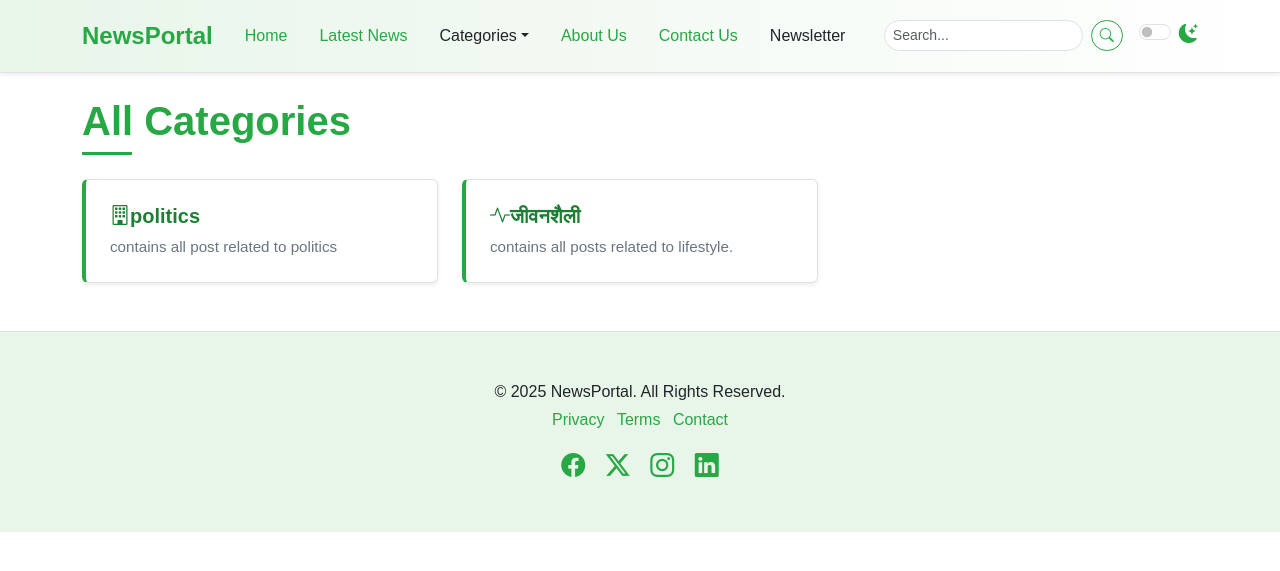
After one commit to diwashgauli/newsportal_django-, a Django app: page /all-categories/ in a window 1280 px wide. The commit adds this page. Shown: the top 571 px of the page. Run offline with Django 5.2, Linux system fonts and the light colour scheme; data comes from the database, SQL or seed files in the repository; both versions use the stored data as it was after the commit; some libraries are stand-ins or nearby versions.

Commit message:
Implement PostByCategoryView and CategoryListView for category filtering.

```diff
--- a/NEWS/settings.py
+++ b/NEWS/settings.py
@@ -62,6 +62,7 @@ TEMPLATES = [
                 'django.template.context_processors.request',
                 'django.contrib.auth.context_processors.auth',
                 'django.contrib.messages.context_processors.messages',
+                "newspaper.nav.navigation",  #we made this in nav.py globally while rest of above is made by django itself.
             ],
         },
     },
--- /dev/null
+++ b/newspaper/nav.py
@@ -0,0 +1,6 @@
+from newspaper.models import Category
+
+
+def navigation(request):
+    categories = Category.objects.all()[:4]
+    return {"categories": categories}
--- a/newspaper/urls.py
+++ b/newspaper/urls.py
@@ -5,7 +5,9 @@ urlpatterns = [
     path("post-list/",views.PostListView.as_view(),name="post-list"),
     path("post-detail/<int:pk>/",views.PostDetailView.as_view(),name="post-detail"),
     path("about/",views.AboutView.as_view(),name="about"),
-    path("contact/",views.ContactCreateView.as_view(),name="contact")
+    path("contact/",views.ContactCreateView.as_view(),name="contact"),
+    path("post-by-category/<int:category_id>/",views.PostByCategoryView.as_view(),name="post-by-category"),
+    path("all-categories/",views.CategoryListView.as_view(),name="all-categories")
 
 
 ]
--- a/newspaper/views.py
+++ b/newspaper/views.py
@@ -1,5 +1,5 @@
 from django.shortcuts import render
-from newspaper.models import Post,Advertisement,OurTeam,Contact,ContactInformation
+from newspaper.models import Post,Advertisement,OurTeam,Contact,ContactInformation,Category
 from django.views.generic import ListView, DetailView,TemplateView,CreateView
 from django.contrib.messages.views import SuccessMessageMixin
 from newspaper.forms import ContactForm
@@ -77,8 +77,6 @@ class PostListView(SideBarMixin,ListView):
 
     def get_context_data(self,**kwargs):
 
-
-
         context = super().get_context_data(**kwargs)
         context["featured_post"] = (
             Post.objects.filter(published_at__isnull=False,status="active").order_by("-published_at","-views_count").first()
@@ -95,9 +93,7 @@ class PostDetailView(SideBarMixin,DetailView):
     context_object_name= "post"
 
     def get_queryset(self):
-        query=super().get_queryset()
-        query=query.filter(published_at__isnull=False, status="active")
-        return query
+        return Post.objects.filter(published_at__isnull=False, status="active")
 
     def get_context_data(self, **kwargs):
         context = super().get_context_data(**kwargs)
@@ -138,4 +134,32 @@ class ContactCreateView(SuccessMessageMixin, CreateView):
 
         )
 
+
         return context
+
+#clicking on drop bar category views left
+
+
+
+class PostByCategoryView(SideBarMixin,ListView):
+    model = Post
+    template_name="newsportal/list/list.html"
+    context_object_name="posts"
+    paginate_by=1
+
+
+    def get_queryset(self):
+        query = super().get_queryset()
+        query = query.filter(
+            published_at__isnull= False,
+            status="active",
+            category_id=self.kwargs["category_id"],
+
+        ).order_by("-published_at")
+        return query
+
+
+class CategoryListView(ListView):
+    model=Category
+    template_name="newsportal/categories.html"
+    context_object_name="categories"
--- a/templates/newsportal/base.html
+++ b/templates/newsportal/base.html
@@ -33,9 +33,7 @@
 
 
     <!-- Bootstrap Bundle with Popper -->
-    <script src="{% static 'bootstrap.bundle.min.js'%}"
-            integrity="sha384-YvpcrYf0tY3lHB60NNkmXc5s9fDVZLESaAA55NDzOxhy9GkcIdslK1eN7N6jIeHz"
-            crossorigin="anonymous"></script>
+    <script src="{% static 'js/bootstrap.bundle.min.js'%}"></script>
     <!-- Custom JS -->
     <script src="{% static 'js/script.js' %}"></script>
   </body>
--- /dev/null
+++ b/templates/newsportal/categories.html
@@ -0,0 +1,24 @@
+{% extends "newsportal/base.html" %}
+
+{% block content %}
+  <div class="container mt-4 mb-5">
+        <h1 class="mb-4 section-title"><span>All Categories</span></h1>
+
+        <div class="row row-cols-1 row-cols-md-2 row-cols-lg-3 g-4">
+
+            <!-- Category Card 1 -->
+             {% for category in categories %}
+            <div class="col">
+                <div class="card h-100 shadow-sm list-item-card">
+                    <div class="card-body">
+                        <h5 class="card-title"><a href="{% url 'post-by-category' category.id %}"><i class="{{ category.icon }} "></i>{{category.name}}</a></h5>
+                        <p class="card-text">{{category.description}}</p>
+                    </div>
+                </div>
+            </div>
+            {% endfor %}
+
+        </div>
+    </div>
+
+{% endblock content %}
--- a/templates/newsportal/nav.html
+++ b/templates/newsportal/nav.html
@@ -1,3 +1,4 @@
+<!-- Elegant Navbar -->
 <nav class="navbar navbar-expand-lg sticky-top elegant-navbar">
   <div class="container">
     <a class="navbar-brand fw-bold" href="index.html">NewsPortal</a>
@@ -25,23 +26,16 @@
              data-bs-toggle="dropdown"
              aria-expanded="false">Categories</a>
           <ul class="dropdown-menu">
+            {% for category in categories %}
               <li>
-                  <a class="dropdown-item" href="category.html">Politics</a>
+                <a class="dropdown-item" href="{% url 'post-by-category' category.pk %}">{{ category.name }}</a>
               </li>
-                <li>
-                  <a class="dropdown-item" href="category.html">Sports</a>
-                </li>
-                <li>
-                  <a class="dropdown-item" href="category.html">Technology</a>
-                </li>
-                <li>
-                  <a class="dropdown-item" href="category.html">Entertainment</a>
-                </li>
+            {% endfor %}
             <li>
               <hr class="dropdown-divider" />
             </li>
             <li>
-                  <a class="dropdown-item" href="all-categories.html">All Categories</a>
+              <a class="dropdown-item" href="{% url 'all-categories' %}">All Categories</a>
             </li>
             <li>
               <a class="dropdown-item" href="all-tags.html">All Tags</a>
```
Also changed, not shown: templates/newsportal/contact.html (+11 -0 lines), db.sqlite3. Lines whose indentation alone changed are shown as unchanged.
